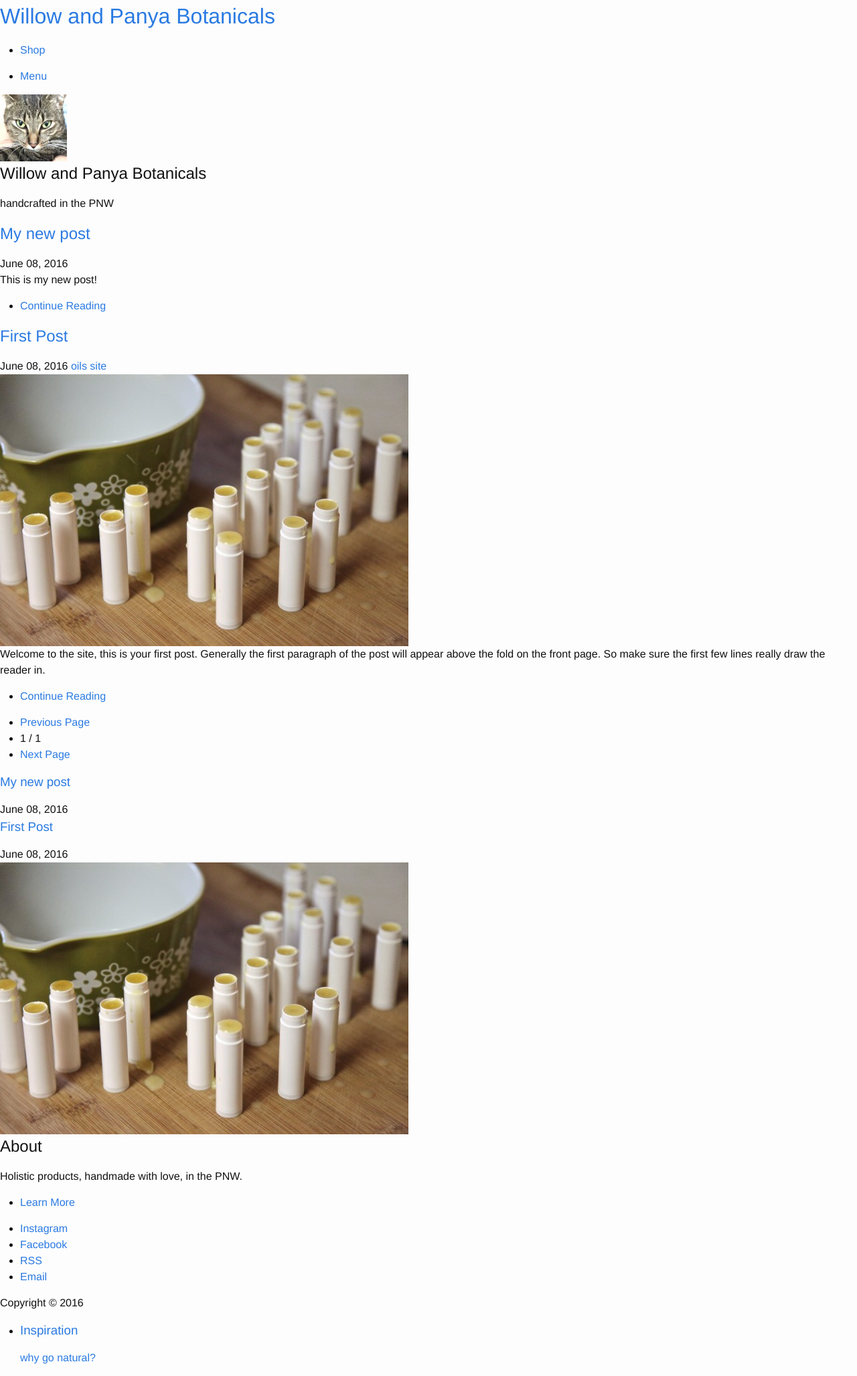
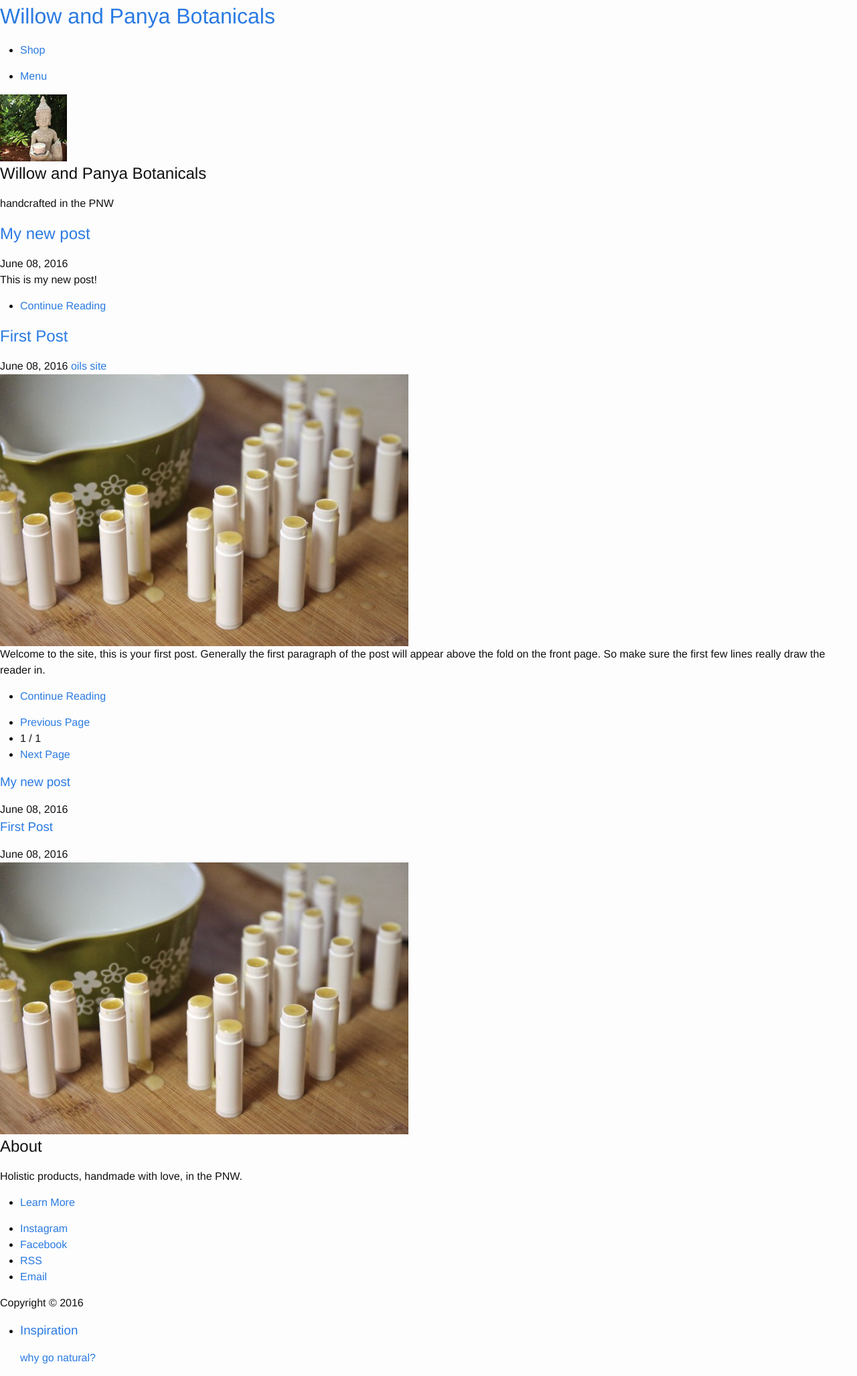
Before and after one commit to willowandpanya/willowandpanya.github.io, a Jekyll site: the page built from index.html, in a window 1280 px wide. Shown: the whole page at 67% size. Built offline with Jekyll 4.4.1, drawn with Linux system fonts in a browser that asks for light colours; the list of posts is cut into pages by our own code.

Commit message:
replace logo

```diff
--- a/_includes/intro.html
+++ b/_includes/intro.html
@@ -1,5 +1,5 @@
 <section id="intro">
-  <a href="{{ site.url }}" class="logo"><img src="/images/panya1.jpg" alt="" /></a>
+  <a href="{{ site.url }}" class="logo"><img src="/images/buddha.jpg" alt="" /></a>
 	<header>
     <h2>{{ site.title }}</h2>
 		<p>handcrafted in the PNW</a>
```
Also changed, not shown: images/buddha.jpg (added).
